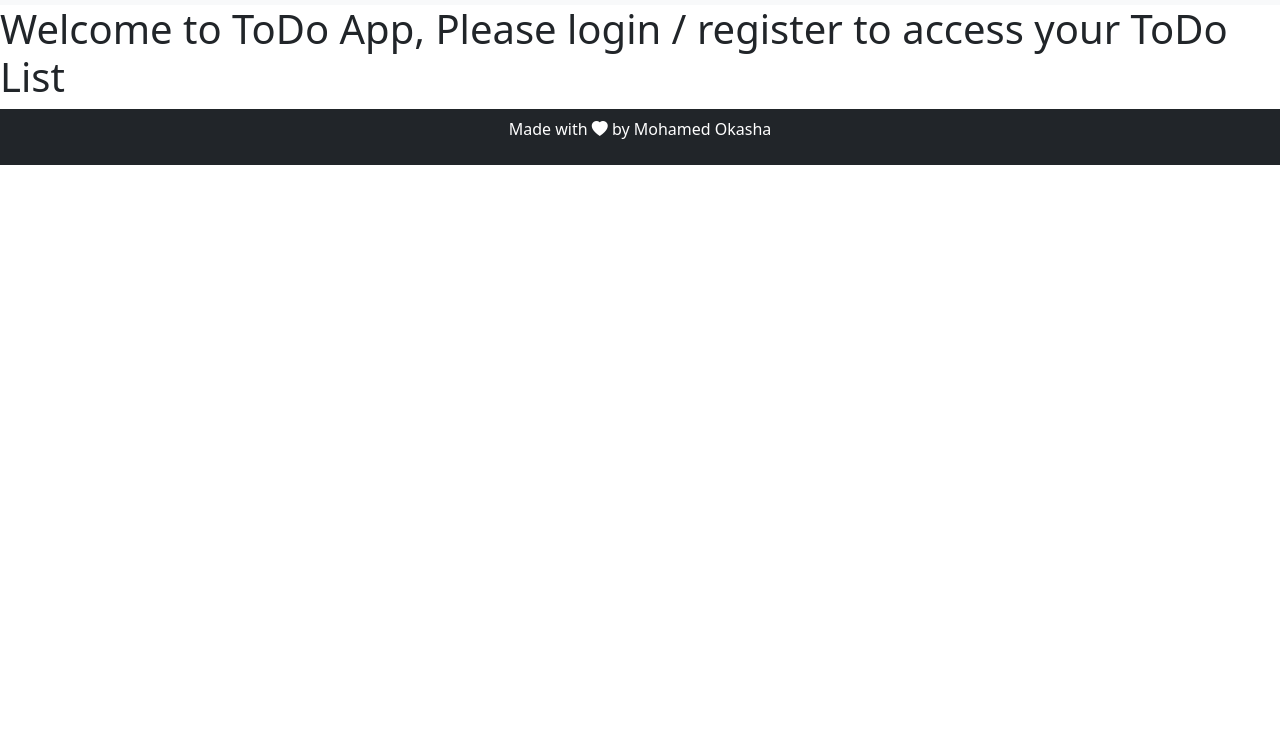
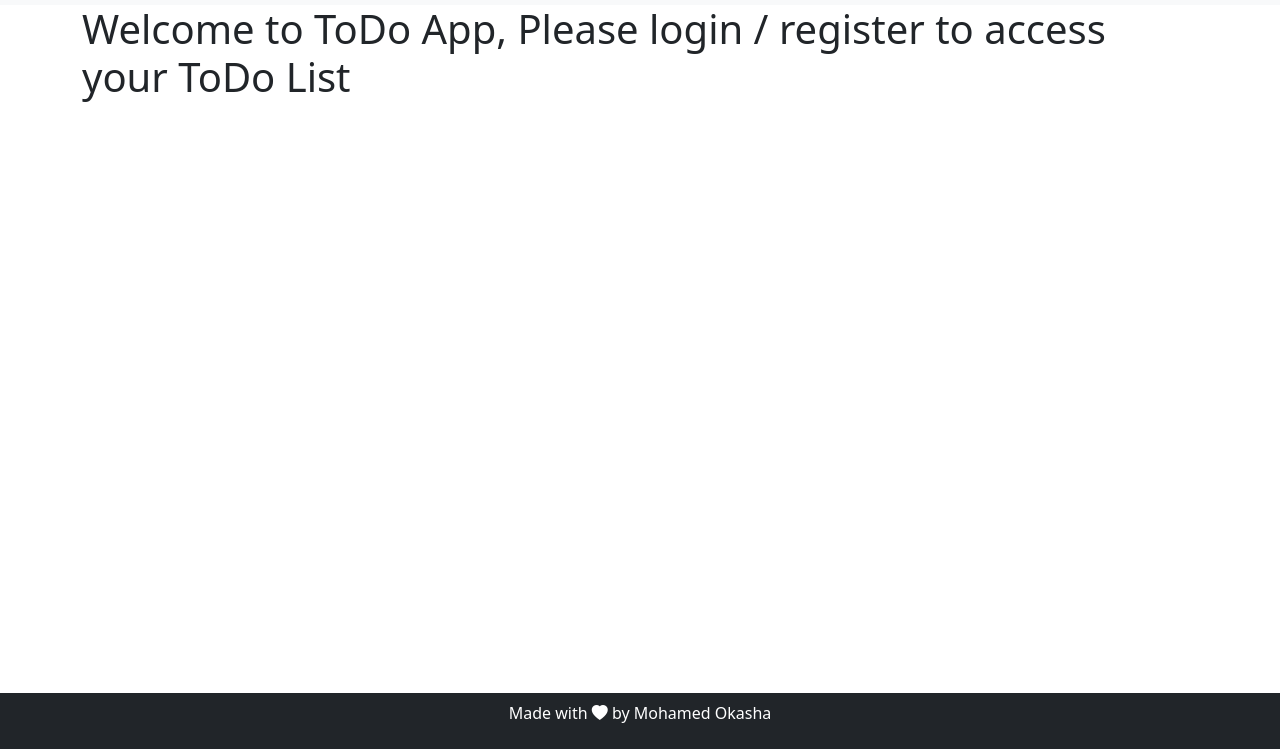
Before and after one commit to Mohamed3Okasha/todo-app, a website: page index.html in a window 1280 px wide. Shown: the part 51-800 px from the top of the page. Drawn offline with nearby package versions, Linux system fonts and the light colour scheme.

Commit message:
set body height to 100vh, give container to main content

```diff
--- a/Style/style.scss
+++ b/Style/style.scss
@@ -1 +1,5 @@
-@import '../node_modules/bootstrap/scss/bootstrap.scss'
+@import "../node_modules/bootstrap/scss/bootstrap.scss";
+
+.min-height-100 {
+  min-height: 100vh;
+}
--- a/index.html
+++ b/index.html
@@ -11,7 +11,7 @@
       href="https://cdnjs.cloudflare.com/ajax/libs/bootstrap-icons/1.9.1/font/bootstrap-icons.min.css"
     />
   </head>
-  <body class="h-100 d-flex flex-column">
+  <body class="min-height-100 d-flex flex-column">
     <header>
       <nav class="navbar bg-light">
         <div class="container">
@@ -23,7 +23,7 @@
         </div>
       </nav>
     </header>
-    <main class="flex-grow-1">
+    <main class="flex-grow-1 container">
       <h1>
         Welcome to ToDo App, Please login / register to access your ToDo List
       </h1>
```
Also changed, not shown: Style/style.css.
